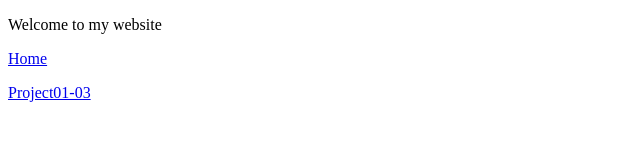
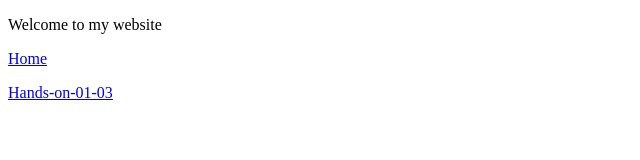
Before and after one commit to Colby993/Clientside2023, a plain HTML site: page Chapter 1/index.html in a window 1280 px wide. Shown: the full height of the page, 0-640 px from the left. Drawn offline with Linux system fonts and the light colour scheme.

Commit message:
Update index.html

```diff
--- a/Chapter 1/index.html
+++ b/Chapter 1/index.html
@@ -10,7 +10,7 @@
 
 <p>Welcome to my website</p>
     <p><a href="https://colby993.github.io/Clientside2023/" title="Client Side Homepage">Home</a></p>
-   <p><a href="https://colby993.github.io/Chapter 1/Project01-03.html" title="Project01-03">Project01-03</a></p>
+   <p><a href="https://colby993.github.io/Chapter 1/Project01-03.html">Hands-on-01-03</a></p>
 
 
 
```
